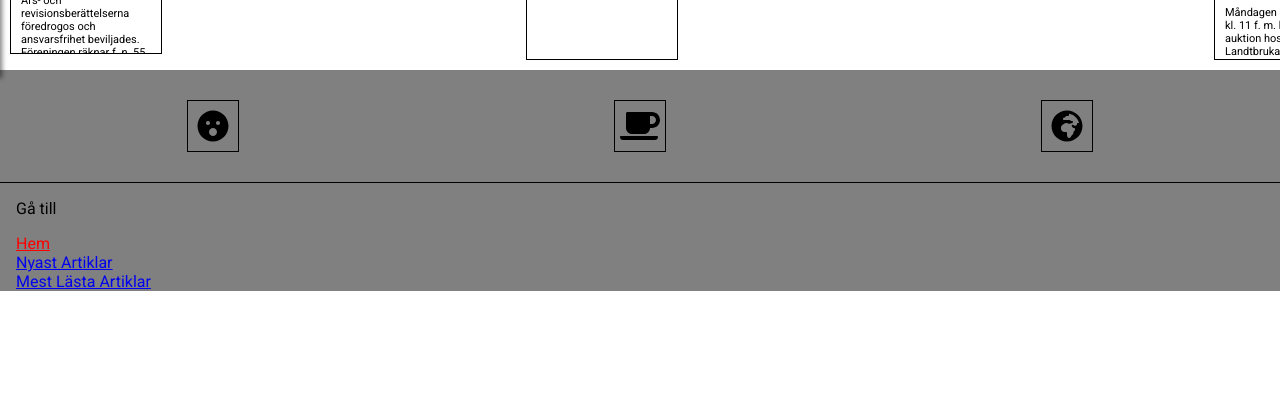
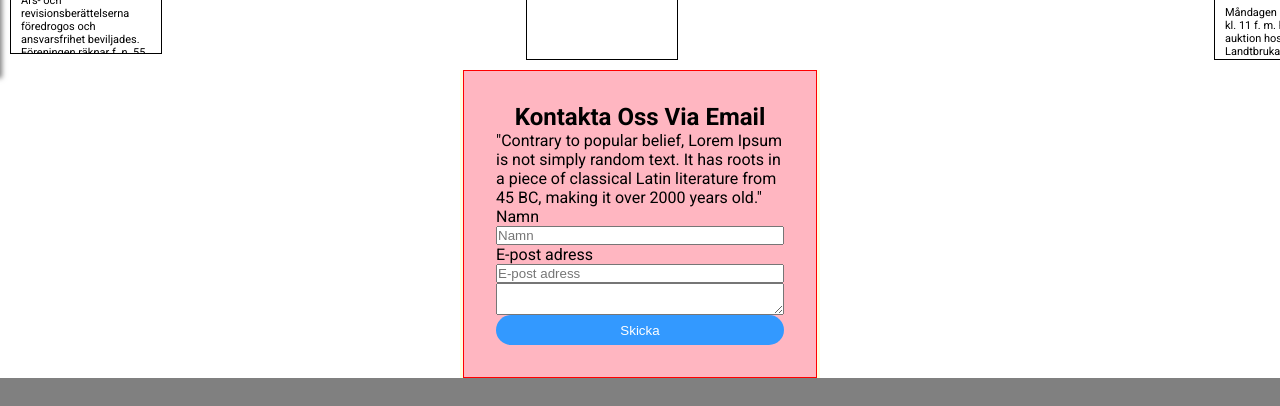
Before and after one commit to wongprom/gutar, a React (Create React App) app: page / in a window 1280 px wide. Shown: the part 722-1128 px from the top of the page. Before the commit the page ends 1013 px from the top, so only its background shows below. Built offline with nearby package versions, Linux system fonts and the light colour scheme.

Commit message:
WIP. Add form.

```diff
--- a/src/App.js
+++ b/src/App.js
@@ -49,15 +49,12 @@ class App extends Component {
           {backdrop}
           <main>
             <Switch>
-
               <Route path="/" exact component={Hem} />
               <Route path="/NyastArtiklar" component={NyastArtiklar} />
               <Route path="/MestLastaArtiklar" component={MestLastaArtiklar} />
               <Route path="/Socknar" component={Socknar} />
               <Route path="/OmOss" component={OmOss} />
               <Route component={FelURL} />
-
-
             </Switch>
           </main>
 
--- /dev/null
+++ b/src/components/Button/Button.js
@@ -0,0 +1,24 @@
+import React from 'react'
+import "./Button.scss"
+
+const Button = (props) => {
+  console.log(props);
+  // let btnStyle = "backgroundColor: pink;"
+  let btn = "btn"
+
+  // let className = 'menu';
+  // if (this.props.isActive) {
+  //   className += ' menu-active';
+  // }
+  // return <span className={className}>Menu</span>
+
+  return (
+    <button
+      className={btn}
+      style={props.style}
+      onClick={props.action}>
+      {props.title}
+    </button>)
+}
+
+export default Button;
--- /dev/null
+++ b/src/components/Button/Button.scss
@@ -0,0 +1,27 @@
+@import "../../utilities/variables";
+
+.btn{
+  background-color: $PrimaryLightBlue;
+  color:$PrimaryWhite;
+  height: 30px;
+  width:100%;
+  border-radius: 25px;
+  cursor: pointer;
+  border: none;
+  // box-shadow: 0 2px #999;
+  &:hover{
+    background-color:$PrimaryWhite;
+    color:$PrimaryLightBlue;
+    border: 2px solid $PrimaryLightBlue;
+  }
+  &:active{
+    background-color:$PrimaryDarkBlue;
+    color:$PrimaryWhite;
+    box-shadow: 0 2px #666;
+    transform: translateY(2px);
+    outline: none;
+  }
+  &:focus{
+    outline-style: none;
+  }
+}
--- /dev/null
+++ b/src/components/FormContainer/FormContainer.js
@@ -0,0 +1,106 @@
+
+import React, { Component } from 'react';
+import './FormContainer.scss';
+
+import Input from '../Input/Input';
+import TextArea from '../TextArea/TextArea';
+
+import Button from '../Button/Button'
+
+export class FormContainer extends Component {
+  state = {
+    user: {
+      name: "",
+      email: "",
+      about: "",
+    }
+  }
+
+  formSubmitHandler = (e) => {
+    //Submit form
+    e.preventDefault();
+  }
+  clearFormHandler = (e) => {
+    //Reset form
+    e.preventDefault();
+  }
+
+  fullNameHandler = (e) => {
+    let value = e.target.value;
+    this.setState(prevState => ({
+      user:
+        { ...prevState.user, name: value }
+    }), () => console.log(this.state.user))
+  }
+
+  emailHandler = (e) => {
+    let value = e.target.value;
+    this.setState(prevState => ({
+      user:
+      {
+        ...prevState.user, email: value
+      }
+    }), () => console.log(this.state.user))
+  }
+
+  //Works for all inputs
+  // InputHandler = (e) => {
+  //   let value = e.target.value;
+  //   let name = e.target.name;
+  //   this.setState(prevState => {
+  //     return {
+  //       user:
+  //       {
+  //         ...prevState.user, email: value
+  //       }
+  //     }
+
+  //   }, () => console.log(this.state.user))
+  // }
+
+
+
+
+  render() {
+    let formTitle = {
+      title: 'Kontakta Oss Via Email',
+      subText: '"Contrary to popular belief, Lorem Ipsum is not simply random text. It has roots in a piece of classical Latin literature from 45 BC, making it over 2000 years old."',
+    }
+
+
+    return (
+      <form>
+        <div className="container" onSubmit={this.formSubmitHandler}>
+          <h2>{formTitle.title}</h2>
+          <p>{formTitle.subText}</p>
+
+          <Input
+            title={'Namn'}
+            type={'text'}
+            name={'name'}
+            value={this.state.user.name}
+            placeholder={'Namn'}
+            handleChange={this.emailHandler} /> {/* Name of the user */}
+
+
+
+          <Input
+            title={'E-post adress'}
+            type={'text'}
+            name={'name'}
+            value={this.state.user.name}
+            placeholder={'E-post adress'}
+            handleChange={this.fullNameHandler} />  {/* Input for Age */}
+          <TextArea />
+          <div className="btn-container">
+            <Button title={"Skicka"} />
+            {/* <Button title={"Rensa"} /> */}
+          </div>
+        </div>
+      </form>
+
+    )
+  }
+}
+
+export default FormContainer;
--- /dev/null
+++ b/src/components/FormContainer/FormContainer.scss
@@ -0,0 +1,25 @@
+form{
+  background-color: lightyellow;
+  max-width: 360px;
+  min-width: 360px;
+
+  margin: 0 auto;
+  .container{
+    width: 80%;
+    padding: 2rem;
+    background-color: lightpink;
+    display: flex;
+    flex-direction: column;
+
+    align-items: center;
+
+
+
+    border: 1px solid red;
+    margin: 0 auto;
+
+    .btn-container{
+      width: 100%;
+    }
+  }
+}
--- /dev/null
+++ b/src/components/Input/Input.js
@@ -0,0 +1,20 @@
+import React from 'react'
+import "../Input/Input.scss"
+
+const Input = (props) => {
+  return (
+    <div className="form-group">
+      <label htmlFor={props.name} className="form-label">{props.title}</label>
+      <input
+        className="form-input"
+        id={props.name}
+        name={props.name}
+        type={props.type}
+        value={props.value}
+        onChange={props.handleChange}
+        placeholder={props.placeholder}
+      />
+    </div>
+  )
+}
+export default Input
--- /dev/null
+++ b/src/components/Input/Input.scss
@@ -0,0 +1,9 @@
+.form-group{
+  width: 100%;
+  display: flex;
+  flex-direction: column;
+  input{
+
+  }
+
+}
--- a/src/components/Pages/Hem/Hem.js
+++ b/src/components/Pages/Hem/Hem.js
@@ -2,6 +2,8 @@ import React from 'react';
 import ArticleCard from '../../Card/ArticleCard';
 import HeroSection from '../../HeroSection/HeroSection';
 import Divider from '../../Divider/Divider';
+import FormContainer from '../../FormContainer/FormContainer';
+
 import SockenBlock from '../../Card/SockenBlock';
 
 import './Hem.scss';
@@ -69,6 +71,7 @@ const Hem = () => {
         <SockenBlock farosund={farosund} />
         <SockenBlock larbro={larbro} />
       </div>*/}
+      <FormContainer />
     </div>
   );
 };
--- /dev/null
+++ b/src/components/TextArea/TextArea.js
@@ -0,0 +1,19 @@
+import React from 'react'
+
+const TextArea = (props) => {
+  return (
+    <div className="form-group">
+      <label htmlFor={props.name} className="form-label">{props.title}</label>
+      <textarea
+        className="form-control"
+        name={props.name}
+        rows={props.rows}
+        cols={props.cols}
+        value={props.value}
+        onChange={props.handleChange}
+        placeholder={props.placeholder}
+      />
+    </div>
+  )
+}
+export default TextArea
```
Also changed, not shown: src/components/TextArea/TextArea.scss (added).
